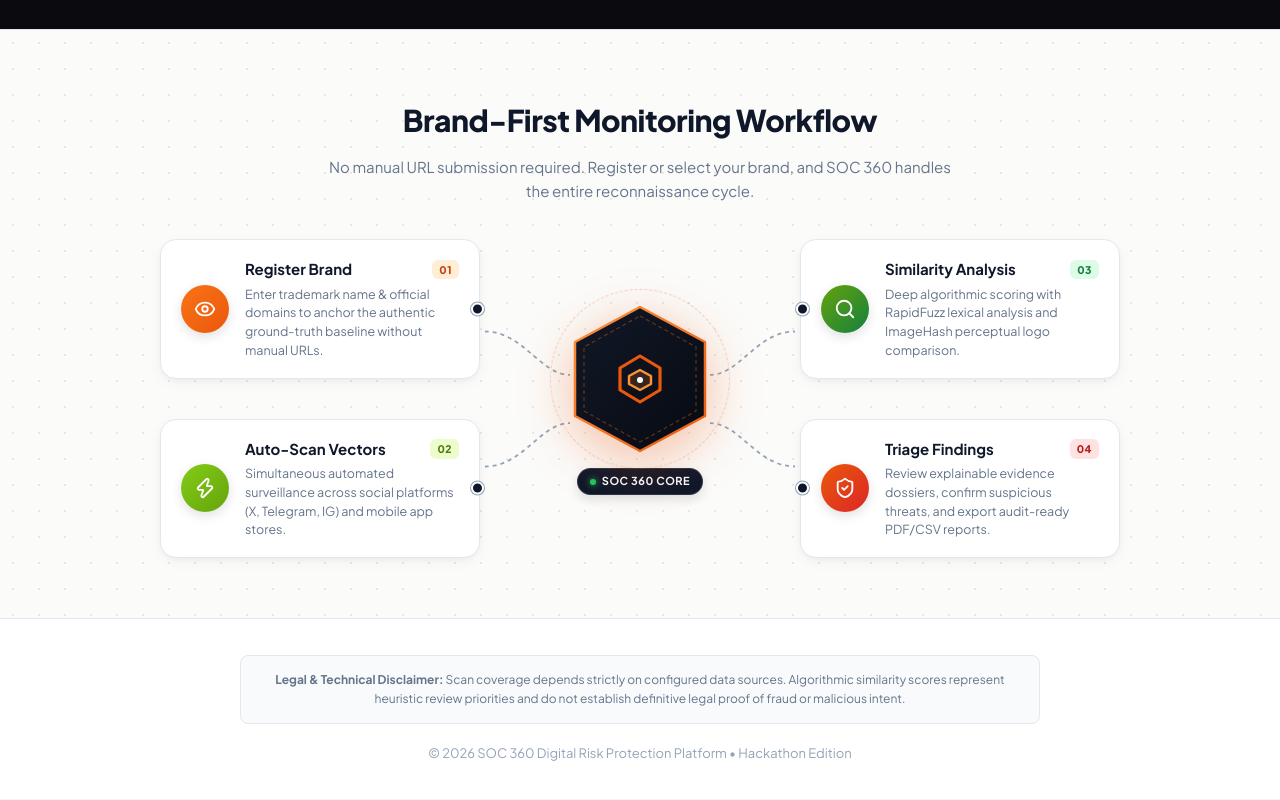
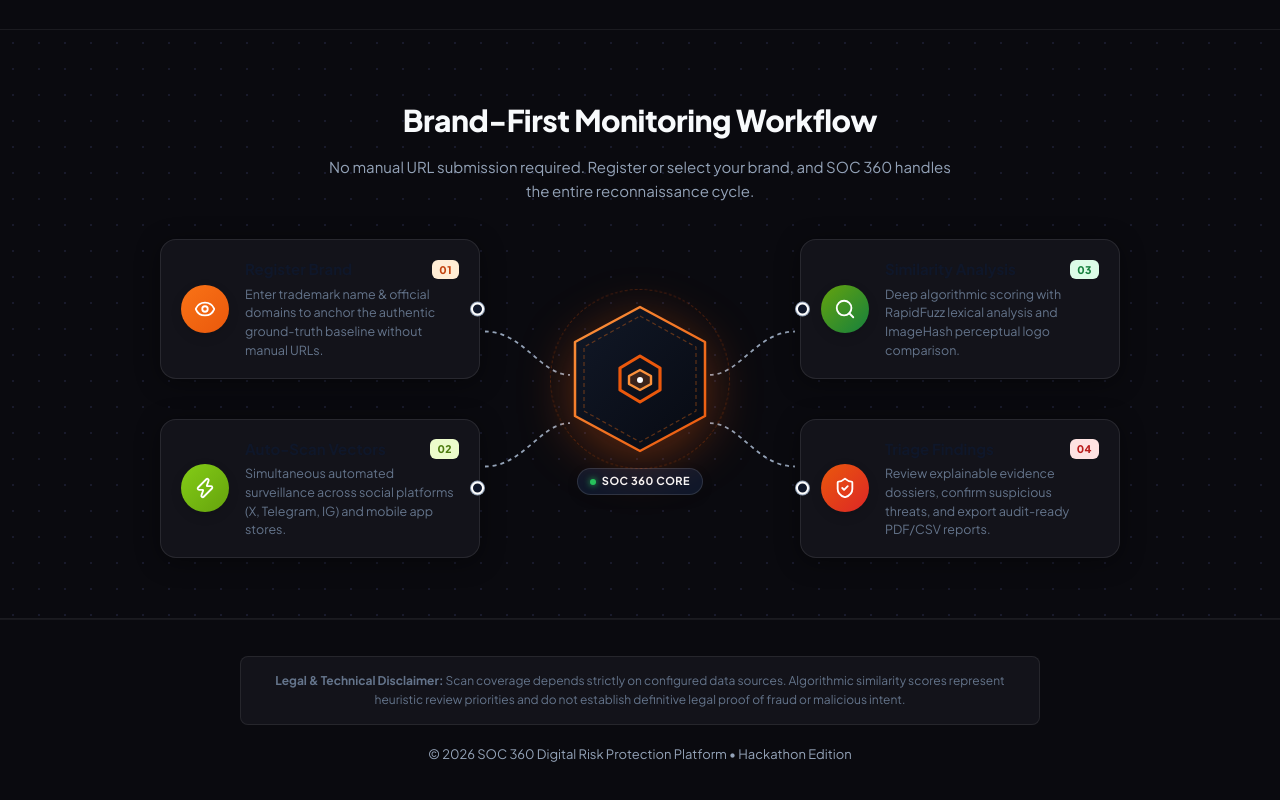
Before and after one commit to Lalith-srinivas/Digital-Risk-Management, a React (Vite) app in the folder frontend/: page / in a window 1280 px wide. Shown: the part 1937-2737 px from the top of the page. Built offline with nearby package versions, Linux system fonts and the light colour scheme; no server answers; a web font is replaced by a local one.

Commit message:
changed the background colors

```diff
--- a/frontend/src/pages/LandingPage.jsx
+++ b/frontend/src/pages/LandingPage.jsx
@@ -21,7 +21,7 @@
   const navigate = useNavigate();
 
   return (
-    <div style={{ minHeight: '100vh', background: '#ffffff', color: '#0f172a', display: 'flex', flexDirection: 'column' }}>
+    <div style={{ minHeight: '100vh', background: '#0a0a0f', color: '#f8fafc', display: 'flex', flexDirection: 'column' }}>
       <style>{`
         @import url('https://fonts.googleapis.com/css2?family=Rubik+Glitch&display=swap');
 
@@ -143,9 +143,9 @@
 
         /* Mind Map / Hub-and-Spoke Workflow Design */
         .mindmap-section {
-          background: #fbfbfa;
-          border-top: 1px solid #e2e8f0;
-          border-bottom: 1px solid #e2e8f0;
+          background: #0a0a0f;
+          border-top: 1px solid rgba(255,255,255,0.07);
+          border-bottom: 1px solid rgba(255,255,255,0.07);
           padding: 68px 24px 60px;
           position: relative;
           overflow: hidden;
@@ -154,7 +154,7 @@
         .mindmap-bg-grid {
           position: absolute;
           inset: 0;
-          background-image: radial-gradient(rgba(148, 163, 184, 0.22) 1px, transparent 1px);
+          background-image: radial-gradient(rgba(129, 140, 248, 0.12) 1px, transparent 1px);
           background-size: 26px 26px;
           pointer-events: none;
         }
@@ -169,14 +169,14 @@
         .mindmap-heading {
           font-size: 30px;
           font-weight: 800;
-          color: #0f172a;
+          color: #f8fafc;
           margin-bottom: 12px;
           letter-spacing: -0.5px;
         }
 
         .mindmap-subheading {
           font-size: 15px;
-          color: #64748b;
+          color: #94a3b8;
           max-width: 640px;
           margin: 0 auto;
           line-height: 1.6;
@@ -201,15 +201,15 @@
         }
 
         .mindmap-card {
-          background: #ffffff;
-          border: 1px solid #e2e8f0;
+          background: #13131a;
+          border: 1px solid rgba(255,255,255,0.09);
           border-radius: 16px;
           padding: 18px 20px;
           display: flex;
           align-items: center;
           gap: 16px;
           text-align: left;
-          box-shadow: 0 4px 16px -2px rgba(15, 23, 42, 0.05), 0 2px 4px rgba(15, 23, 42, 0.03);
+          box-shadow: 0 4px 24px rgba(0,0,0,0.4);
           transition: all 0.25s cubic-bezier(0.16, 1, 0.3, 1);
           position: relative;
           cursor: default;
@@ -1318,14 +1318,15 @@
         marginTop: 'auto',
         padding: '36px 24px',
         textAlign: 'center',
-        background: '#ffffff',
+        background: '#0a0a0f',
+        borderTop: '1px solid rgba(255,255,255,0.06)',
       }}>
         <div style={{
           maxWidth: '800px',
           margin: '0 auto 20px',
           padding: '14px 20px',
-          background: '#f8fafc',
-          border: '1px solid #e2e8f0',
+          background: '#13131a',
+          border: '1px solid rgba(255,255,255,0.08)',
           borderRadius: '8px',
           fontSize: '12px',
           color: '#64748b',
```
